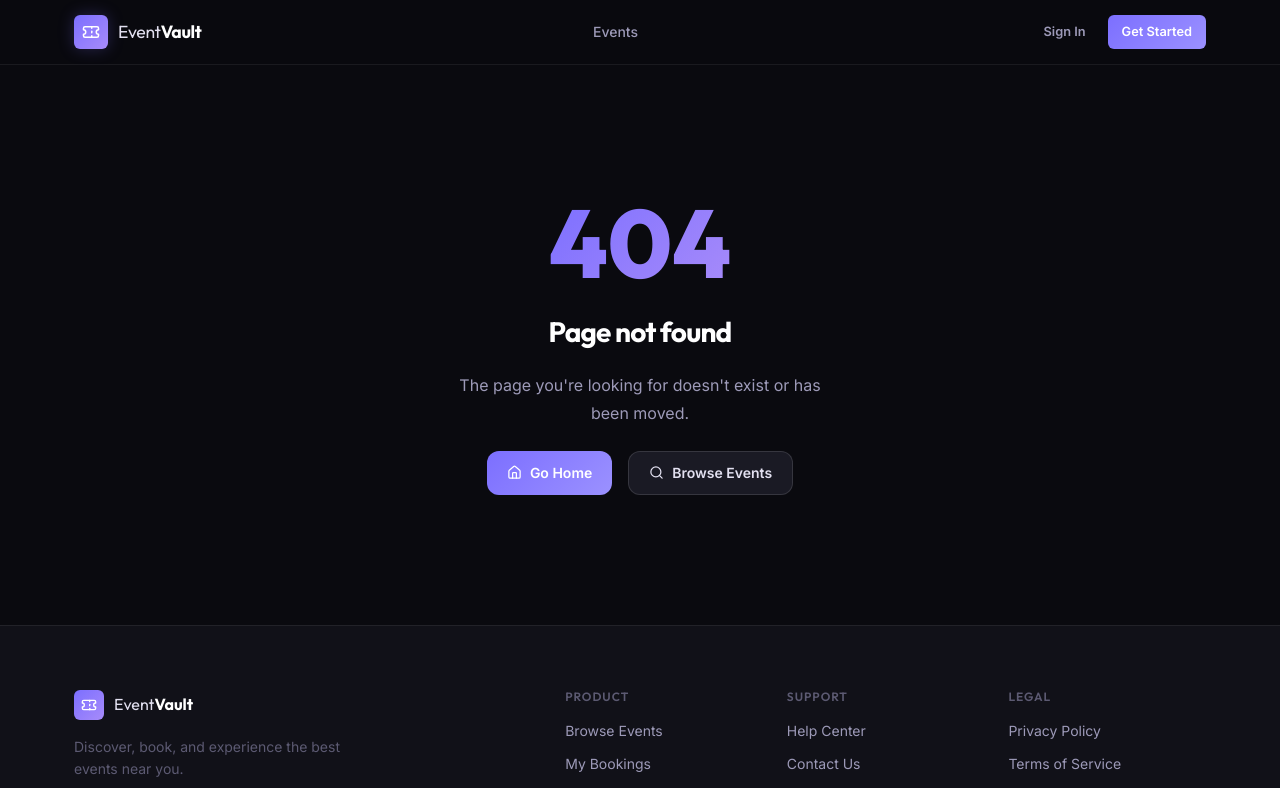
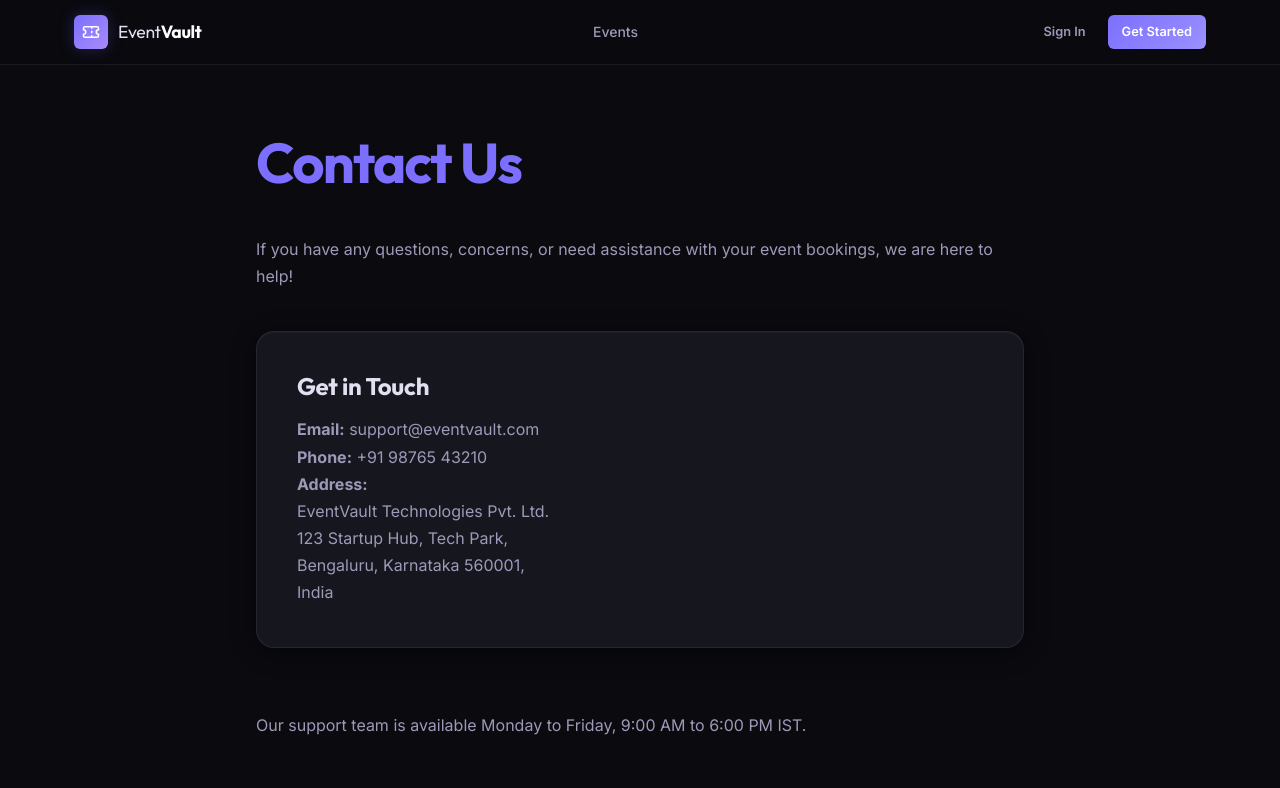
Before and after one commit to Souma061/Event-Booking-Service, a React (Vite) app in the folder Client/: page /contact in a window 1280 px wide. Shown: the top 788 px of the page. Built offline with nearby package versions, Linux system fonts and the light colour scheme; no server answers.

Commit message:
feat: add Terms, Refund, and Contact pages with routing

```diff
--- a/Client/src/App.tsx
+++ b/Client/src/App.tsx
@@ -12,6 +12,9 @@ import Bookings from './pages/Bookings';
 import NotFound from './pages/NotFound';
 import Admin from './pages/Admin';
 import Me from './pages/Me';
+import Terms from './pages/Terms';
+import Refund from './pages/Refund';
+import Contact from './pages/Contact';
 
 function AppLayout() {
   return (
@@ -47,6 +50,9 @@ function AppLayout() {
             </ProtectedRoute>
           }
         />
+        <Route path="/terms" element={<Terms />} />
+        <Route path="/refund" element={<Refund />} />
+        <Route path="/contact" element={<Contact />} />
         <Route path="*" element={<NotFound />} />
       </Routes>
       <Footer />
--- /dev/null
+++ b/Client/src/pages/Contact.tsx
@@ -0,0 +1,27 @@
+import React from 'react';
+
+export default function Contact() {
+  return (
+    <main className="container page-enter" style={{ padding: 'var(--space-2xl) var(--space-md)', maxWidth: '800px', margin: '0 auto', color: 'var(--clr-text)' }}>
+      <h1 style={{ marginBottom: 'var(--space-xl)', color: 'var(--clr-accent)' }}>Contact Us</h1>
+
+      <div style={{ display: 'flex', flexDirection: 'column', gap: '1.5rem', lineHeight: '1.8', color: 'var(--clr-text-secondary)' }}>
+        <p>If you have any questions, concerns, or need assistance with your event bookings, we are here to help!</p>
+
+        <div className="card" style={{ padding: 'var(--space-xl)', marginTop: 'var(--space-md)', background: 'var(--clr-surface)' }}>
+          <h3 style={{ color: 'var(--clr-text)', marginBottom: 'var(--space-md)' }}>Get in Touch</h3>
+          <p><strong>Email:</strong> support@eventvault.com</p>
+          <p><strong>Phone:</strong> +91 98765 43210</p>
+          <p><strong>Address:</strong><br />
+            EventVault Technologies Pvt. Ltd.<br />
+            123 Startup Hub, Tech Park,<br />
+            Bengaluru, Karnataka 560001,<br />
+            India
+          </p>
+        </div>
+
+        <p style={{ marginTop: 'var(--space-xl)' }}>Our support team is available Monday to Friday, 9:00 AM to 6:00 PM IST.</p>
+      </div>
+    </main>
+  );
+}
--- /dev/null
+++ b/Client/src/pages/Refund.tsx
@@ -0,0 +1,26 @@
+import React from 'react';
+
+export default function Refund() {
+  return (
+    <main className="container page-enter" style={{ padding: 'var(--space-2xl) var(--space-md)', maxWidth: '800px', margin: '0 auto', color: 'var(--clr-text)' }}>
+      <h1 style={{ marginBottom: 'var(--space-xl)', color: 'var(--clr-accent)' }}>Refund & Cancellation Policy</h1>
+
+      <div style={{ display: 'flex', flexDirection: 'column', gap: '1.5rem', lineHeight: '1.8', color: 'var(--clr-text-secondary)' }}>
+        <p>Thank you for buying tickets at EventVault.</p>
+
+        <h3 style={{ color: 'var(--clr-text)' }}>Cancellation by User</h3>
+        <p>Due to the digital and time-sensitive nature of event tickets, <strong>all ticket sales are generally final and non-refundable</strong> unless otherwise specified by the specific Event Organizer.</p>
+        <p>If you wish to cancel your booking, you must contact us at least 48 hours before the event start time. Approval of any cancellation or refund request is strictly at the discretion of the Event Organizer.</p>
+
+        <h3 style={{ color: 'var(--clr-text)' }}>Cancellation by Organizer</h3>
+        <p>In the event that a show, concert, or match is officially cancelled or postponed by the Event Organizer, users will be entitled to a full refund of the ticket price. Convenience fees or payment gateway fees may be non-refundable.</p>
+
+        <h3 style={{ color: 'var(--clr-text)' }}>Refund Processing</h3>
+        <p>Approved refunds will be processed automatically to the original method of payment (Credit Card, Debit Card, or UPI) within 5 to 7 business days.</p>
+
+        <h3 style={{ color: 'var(--clr-text)' }}>Contact Us</h3>
+        <p>If you have any questions about our Returns and Refunds Policy, please contact us.</p>
+      </div>
+    </main>
+  );
+}
--- /dev/null
+++ b/Client/src/pages/Terms.tsx
@@ -0,0 +1,33 @@
+import React from 'react';
+
+export default function Terms() {
+  return (
+    <main className="container page-enter" style={{ padding: 'var(--space-2xl) var(--space-md)', maxWidth: '800px', margin: '0 auto', color: 'var(--clr-text)' }}>
+      <h1 style={{ marginBottom: 'var(--space-xl)', color: 'var(--clr-accent)' }}>Terms and Conditions</h1>
+
+      <div style={{ display: 'flex', flexDirection: 'column', gap: '1.5rem', lineHeight: '1.8', color: 'var(--clr-text-secondary)' }}>
+        <p>By accessing this webpage, you are agreeing to be bound by these Terms and Conditions (&ldquo;Terms&quot;) in a legally binding agreement between us (&ldquo;Merchant&rdquo; or &ldquo;us&rdquo; or &ldquo;we&rdquo; or &ldquo;our&rdquo;) and the User (&ldquo;you&rdquo; or &ldquo;your&rdquo;). Please read these Terms carefully before accessing or using the Website. If you do not agree to the Terms, you may not access the Platform.</p>
+
+        <p>We reserve the right to update and change the Terms and Conditions by posting updates and changes to the Platform. You are advised to check the Terms and Conditions from time to time for any updates or changes that may impact you. If at any point such amendments are not acceptable to you, we advise you to cease using the Platform at such time.</p>
+
+        <h3 style={{ color: 'var(--clr-text)' }}>Eligibility</h3>
+        <p>You hereby represent and warrant that you have the right, power, and authority to agree to the Terms, to become a party to a legally binding agreement and to perform your obligations here under.</p>
+
+        <h3 style={{ color: 'var(--clr-text)' }}>Definitions</h3>
+        <p>&ldquo;Payment Instrument&rdquo; includes credit card, debit card, bank account, prepaid payment instrument, Unified Payment Interface (UPI), Immediate Payment Service (IMPS) or any other methods of payments which shall be developed or added or deployed by banks and financial institutions from time to time.</p>
+        <p>&ldquo;Platform&rdquo; refers to the website or platform where the Merchant offers its products or services and where the Transaction may be initiated.</p>
+        <p>&ldquo;Transaction&rdquo; shall refer to the order or request placed by the User with the Merchant to purchase the products and/or services listed on the Platform by paying the Transaction Amount to the Merchant;</p>
+        <p>&ldquo;Transaction Amount&rdquo; shall mean the amount paid by the User in connection with a Transaction; and &ldquo;User/Users&rdquo;, means any person availing the products and/or services offered on the Platform.</p>
+
+        <h3 style={{ color: 'var(--clr-text)' }}>Merchant&apos;s Rights</h3>
+        <p>You agree that we may collect, store, and share the information provided by you in order to deliver the products and/or services availed by you on our Platform and/or contact you in relation to the same.</p>
+
+        <h3 style={{ color: 'var(--clr-text)' }}>Your Responsibilities</h3>
+        <p>You agree to provide us with true, complete and up-to-date information about yourself as may be required for the purpose of completing the Transactions. This information includes but is not limited to the personal details such as name, email address, phone number, delivery address, age, and gender as well as the accurate payment information required for the transaction.</p>
+
+        <h3 style={{ color: 'var(--clr-text)' }}>Prohibited Actions</h3>
+        <p>You may not access or use the Platform for any purpose other than that for which we make the Platform available. The Platform may not be used in connection with any commercial endeavors except those that are specifically endorsed or approved by us.</p>
+      </div>
+    </main>
+  );
+}
```
